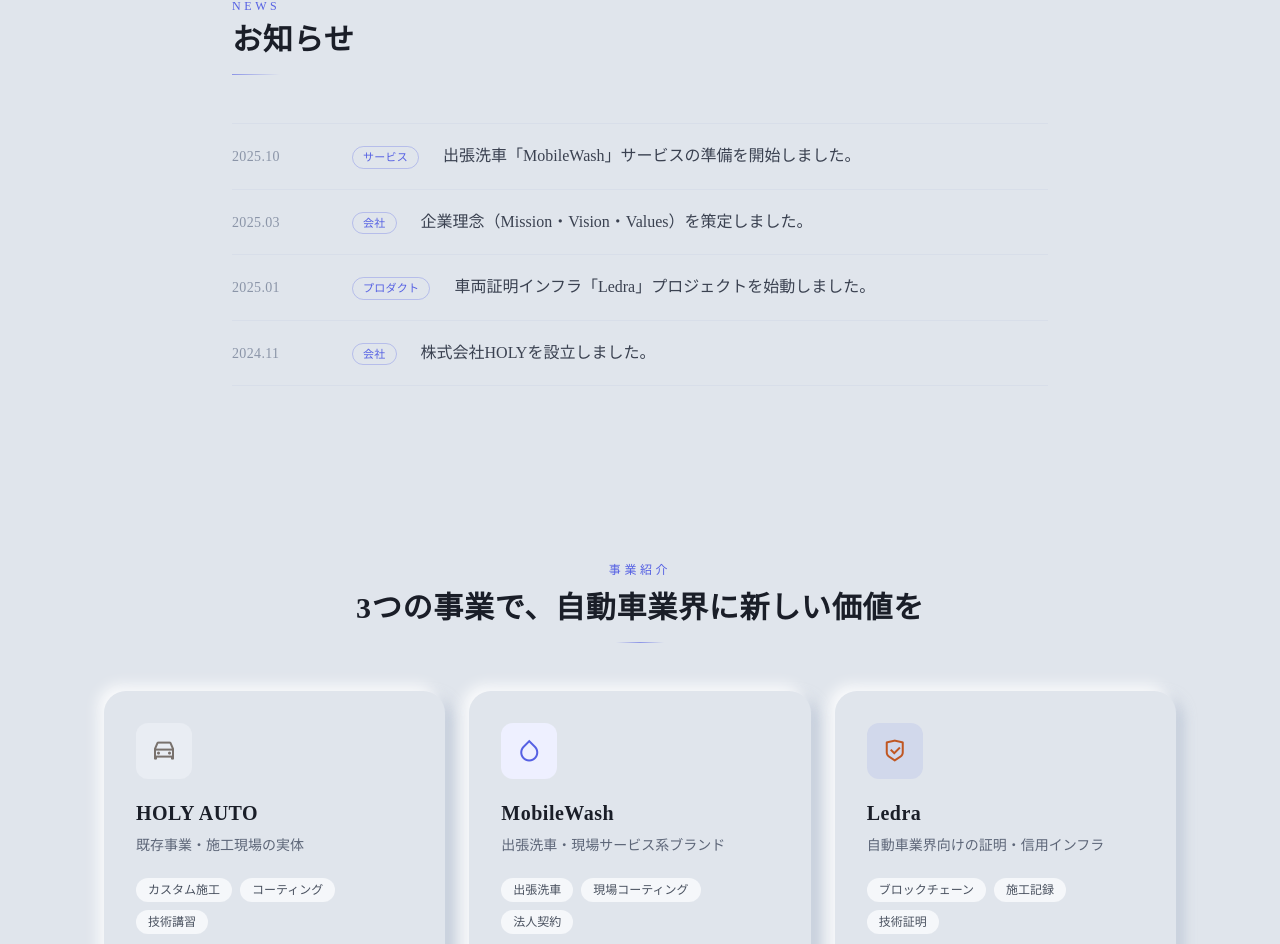
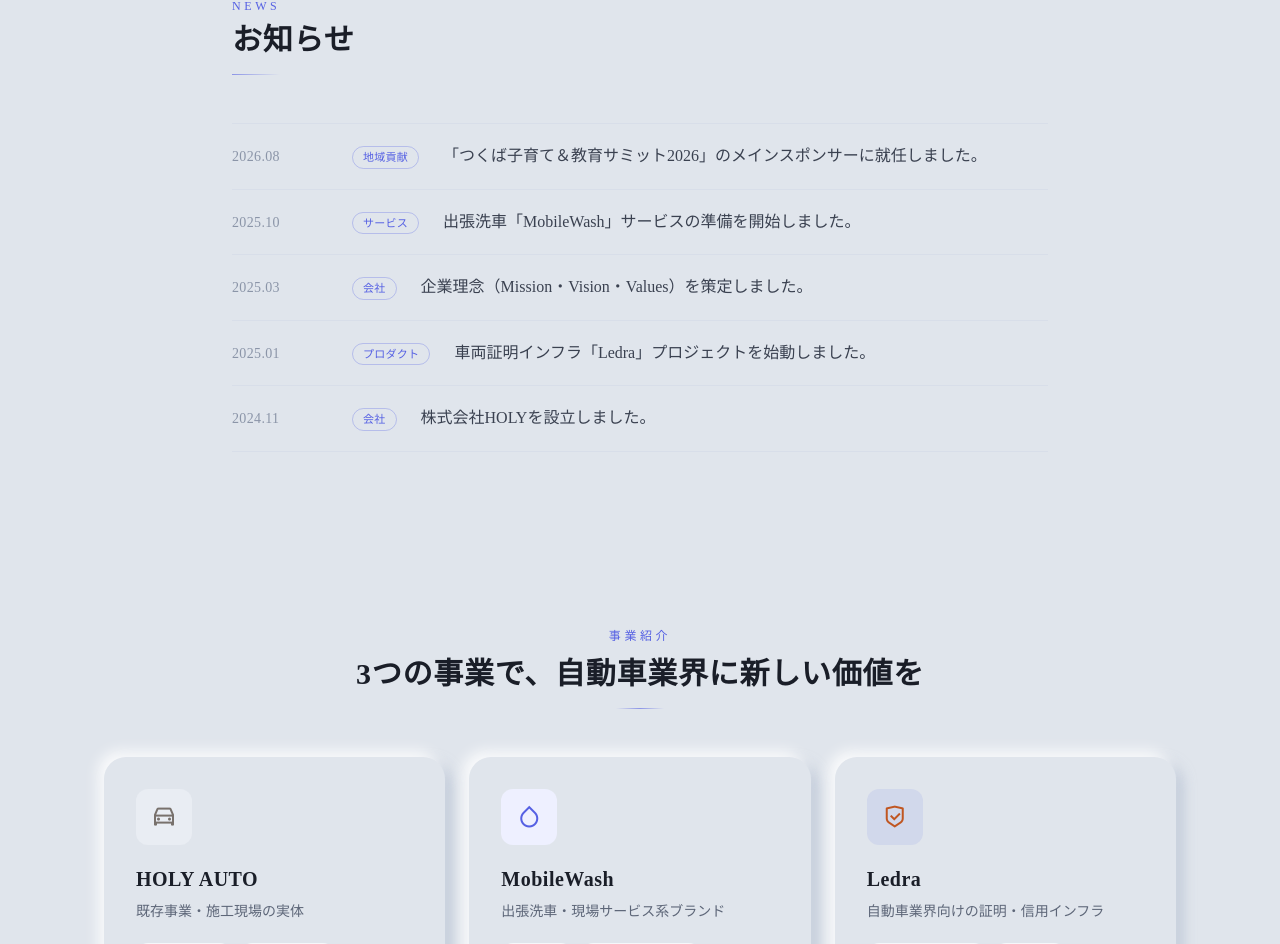
Before and after one commit to holy-auto/holy-inc, a React (Vite) app: page / in a window 1280 px wide. Shown: the part 2795-3739 px from the top of the page. Built offline with nearby package versions, Linux system fonts and the light colour scheme; no server answers.

Commit message:
ホームページのお知らせに「つくば子育て＆教育サミット2026」メインスポンサー就任を追加
Co-Authored-By: Claude Sonnet 5 <noreply@anthropic.com>
Claude-Session: https://claude.ai/code/session_018H2hkfWycDvvaha9bYk88K

```diff
--- a/src/i18n/local/en/common.ts
+++ b/src/i18n/local/en/common.ts
@@ -123,6 +123,7 @@ export default {
     sectionLabel: "News",
     heading: "News",
     items: [
+      { date: "2026.08", category: "Community", title: "Became the main sponsor of the \"Tsukuba Child-Rearing & Education Summit 2026.\"" },
       { date: "2025.10", category: "Service", title: "Started preparations for the MobileWash mobile car wash service." },
       { date: "2025.03", category: "Company", title: "Established our Mission, Vision & Values." },
       { date: "2025.01", category: "Product", title: "Launched the Ledra vehicle-certification infrastructure project." },
--- a/src/i18n/local/ja/common.ts
+++ b/src/i18n/local/ja/common.ts
@@ -123,6 +123,7 @@ export default {
     sectionLabel: "News",
     heading: "お知らせ",
     items: [
+      { date: "2026.08", category: "地域貢献", title: "「つくば子育て＆教育サミット2026」のメインスポンサーに就任しました。" },
       { date: "2025.10", category: "サービス", title: "出張洗車「MobileWash」サービスの準備を開始しました。" },
       { date: "2025.03", category: "会社", title: "企業理念（Mission・Vision・Values）を策定しました。" },
       { date: "2025.01", category: "プロダクト", title: "車両証明インフラ「Ledra」プロジェクトを始動しました。" },
```
